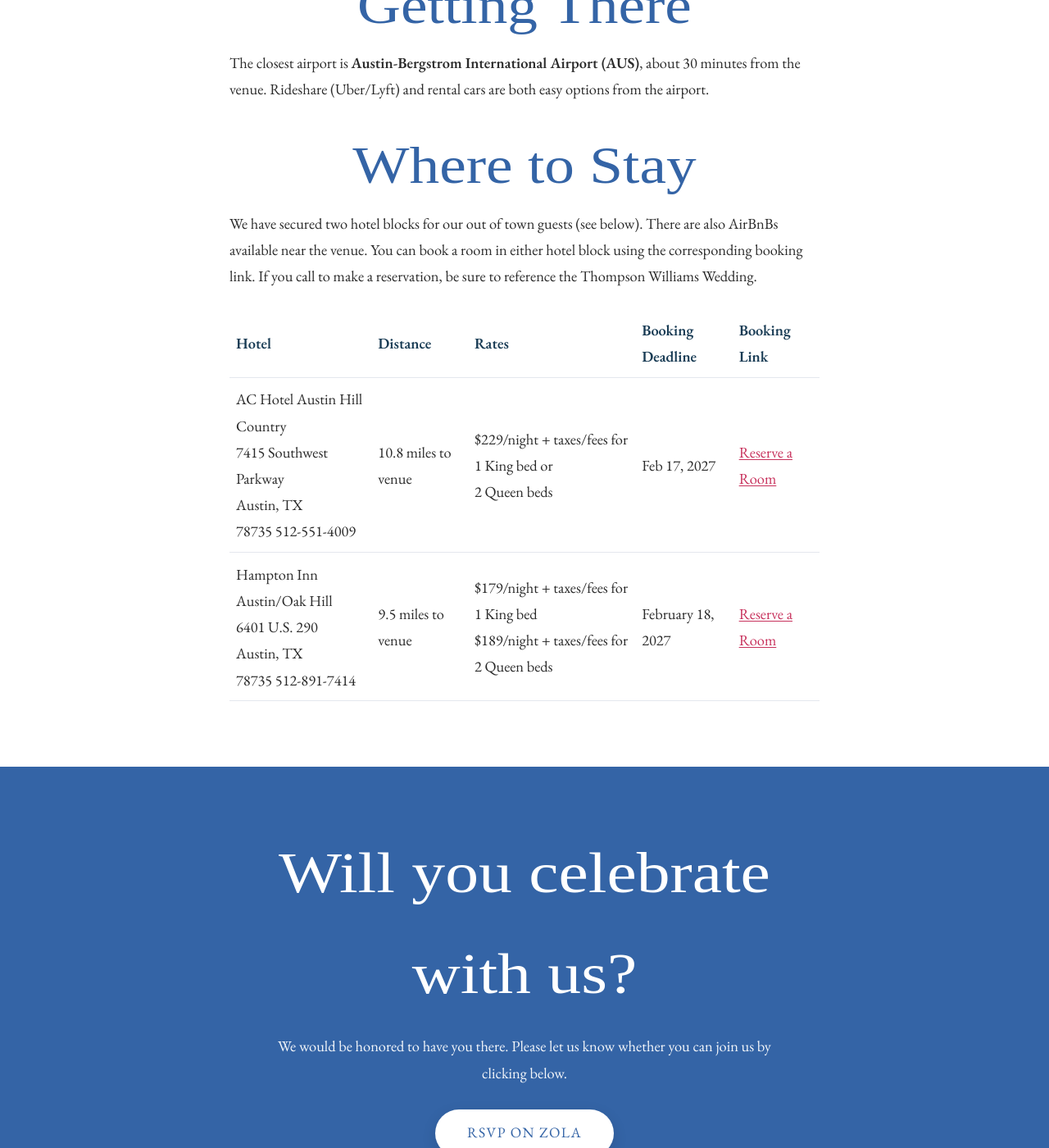
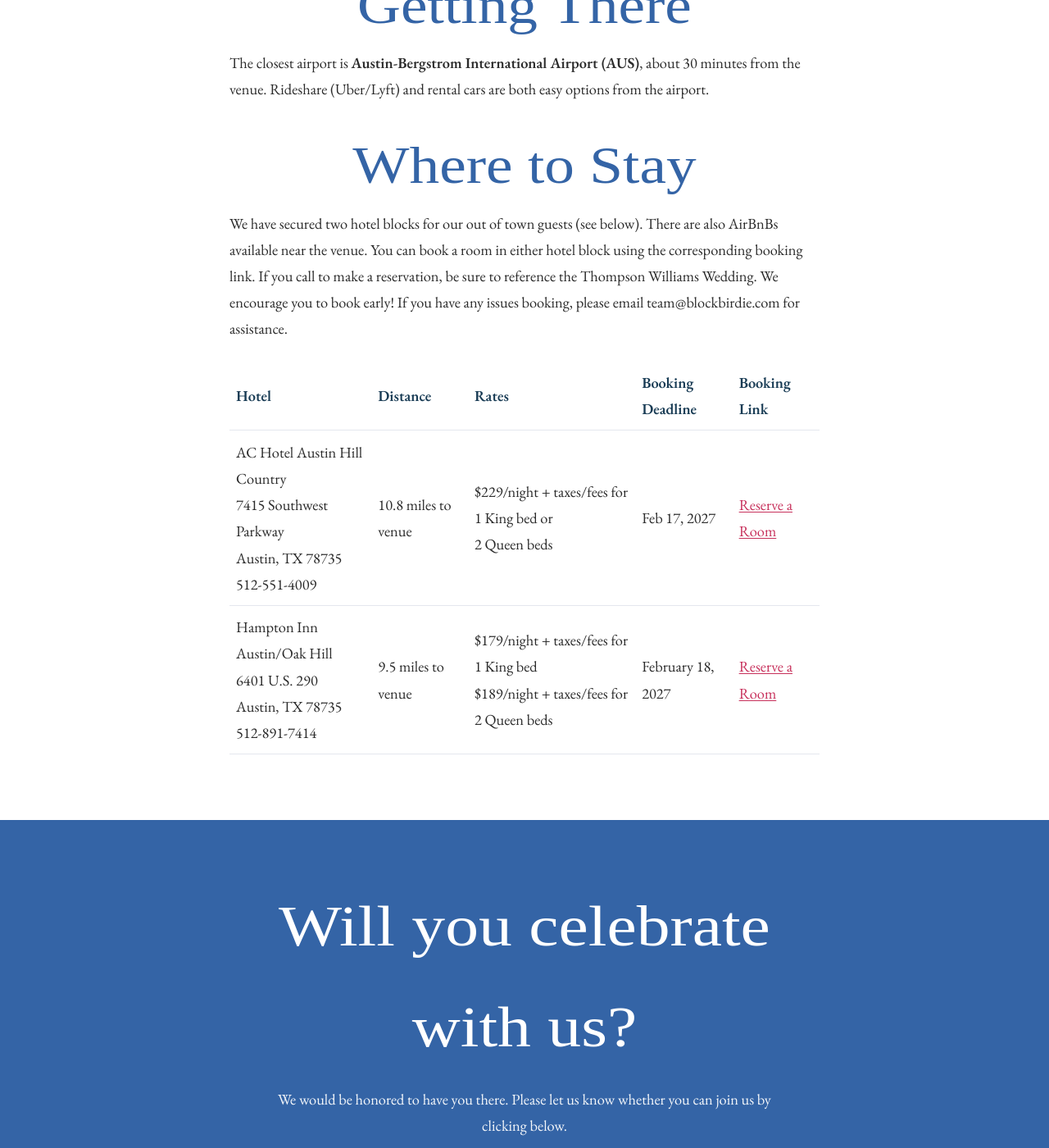
Before and after one commit to bjw7654/wedding-website, a Jekyll site: the page built from travel.md, in a window 1280 px wide and 1400 px high, scrolled down 1005 px. Shown: the whole window at 82% size. Built offline with Jekyll 4.4.1, drawn with Linux system fonts in a browser that asks for light colours; some web fonts are replaced.

Commit message:
Update travel.md

```diff
--- a/travel.md
+++ b/travel.md
@@ -17,9 +17,10 @@ options from the airport.
 
 ## Where to Stay
 
-We have secured two hotel blocks for our out of town guests (see below). There are also AirBnBs available near the venue. You can book a room in either hotel block using the corresponding booking link. If you call to make a reservation, be sure to reference the Thompson Williams Wedding.
+We have secured two hotel blocks for our out of town guests (see below). There are also AirBnBs available near the venue. You can book a room in either hotel block using the corresponding booking link. If you call to make a reservation, be sure to reference the Thompson Williams Wedding. We encourage you to book early! If you have any issues booking, please email team@blockbirdie.com for assistance.
+
 
 | Hotel | Distance | Rates | Booking Deadline | Booking Link
 | ----- | -------- | ----- |----------------- | ------------ |
-| AC Hotel Austin Hill Country<br>7415 Southwest Parkway<br>Austin, TX <br> 78735 512-551-4009 | 10.8 miles to venue | $229/night + taxes/fees for 1 King bed or<br>2 Queen beds | Feb 17, 2027 | [Reserve a Room](https://www.marriott.com/event-reservations/reservation-link.mi?id=1781805245615&key=GRP&app=resvlink&_branch_match_id=1295760792521501551&_branch_referrer=H4sIAAAAAAAAA8soKSkottLXTywo0MtNLCrKzC8p0UvOz9UvSi0uy0wtN7IHytiCODmZedlqmSm2huYWhhYGpkYmpmaGpmrZqZW27kEBanVFqWmpQO156fFJRfnlxalFts4ZRfm5qQCmQFIDYQAAAA%3D%3D) |
-| Hampton Inn Austin/Oak Hill<br>6401 U.S. 290<br>Austin, TX<br>78735 512-891-7414 | 9.5 miles to venue | $179/night + taxes/fees for 1 King bed<br>$189/night + taxes/fees for 2 Queen beds | February 18, 2027 | [Reserve a Room](https://www.hilton.com/en/attend-my-event/thompsonwilliamswedding2027/) |
+| AC Hotel Austin Hill Country<br>7415 Southwest Parkway<br>Austin, TX 78735<br>512-551-4009 | 10.8 miles to venue | $229/night + taxes/fees for 1 King bed or<br>2 Queen beds | Feb 17, 2027 | [Reserve a Room](https://www.marriott.com/event-reservations/reservation-link.mi?id=1781805245615&key=GRP&app=resvlink&_branch_match_id=1295760792521501551&_branch_referrer=H4sIAAAAAAAAA8soKSkottLXTywo0MtNLCrKzC8p0UvOz9UvSi0uy0wtN7IHytiCODmZedlqmSm2huYWhhYGpkYmpmaGpmrZqZW27kEBanVFqWmpQO156fFJRfnlxalFts4ZRfm5qQCmQFIDYQAAAA%3D%3D) |
+| Hampton Inn Austin/Oak Hill<br>6401 U.S. 290<br>Austin, TX 78735<br>512-891-7414 | 9.5 miles to venue | $179/night + taxes/fees for 1 King bed<br>$189/night + taxes/fees for 2 Queen beds | February 18, 2027 | [Reserve a Room](https://www.hilton.com/en/attend-my-event/thompsonwilliamswedding2027/) |
```
